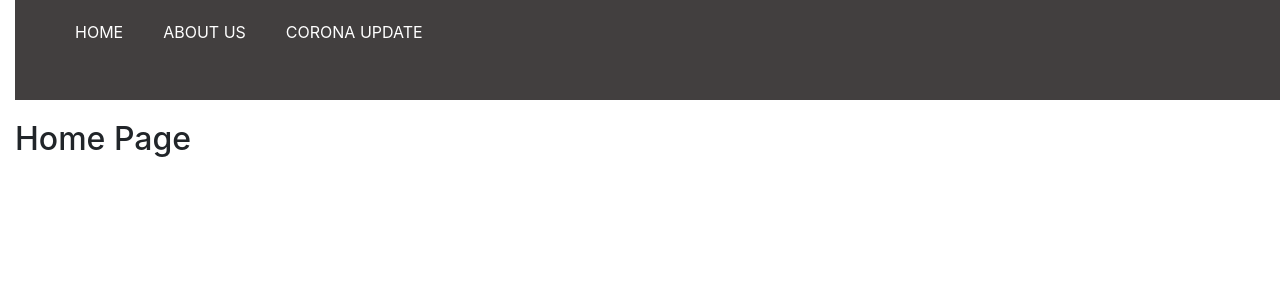
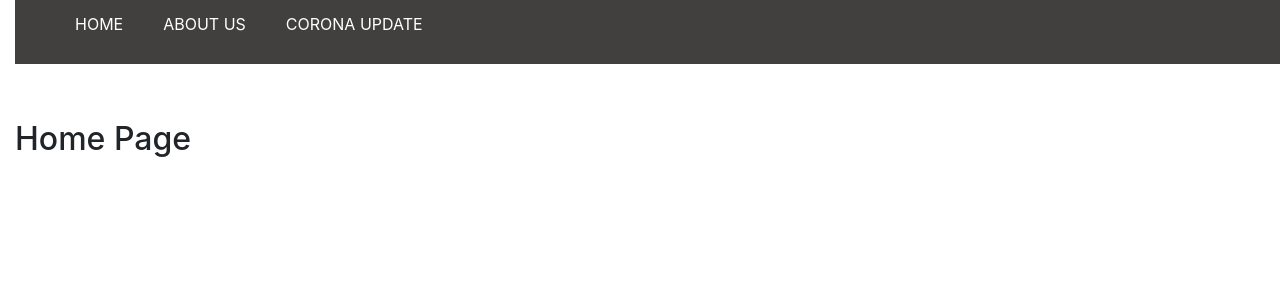
Before and after one commit to uttam-akarapu/coronavirus-tracker, a React (Create React App) app: page / in a window 1280 px wide. Shown: the top 300 px of the page. Built offline with nearby package versions, Linux system fonts and the light colour scheme.

Commit message:
deploying app to github

```diff
--- a/src/App.js
+++ b/src/App.js
@@ -36,7 +36,7 @@ class App extends Component {
 
       return (
 
-        <Router>
+        <Router basename={window.location.pathname || ''}>
 
         <div className = "container-fluid">
 
--- a/src/WorldList/WorldList.css
+++ b/src/WorldList/WorldList.css
@@ -19,3 +19,6 @@ table thead td{font-weight: 800;text-align: center;}
         margin-bottom: 30px;
     }
 }
+
+.worldListTable {box-shadow: 6px 6px 15px #227b8b;
+    background: #ddfcff;}
--- a/src/countrylist/countrylist.css
+++ b/src/countrylist/countrylist.css
@@ -27,3 +27,8 @@ table{border-collapse: collapse;width:100%}
 
 
 }
+
+.countryTable{
+    box-shadow: 6px 6px 15px 3px #476ec1;
+    background: #f1f8ff;
+}
--- a/src/header/header.css
+++ b/src/header/header.css
@@ -2,12 +2,15 @@
 
     width:100%;
 
-    height:100px;
+    height:64px;
 
    background:#423f3f;
 
     position: fixed;
 
     top:0;
+    display: flex;
+    align-items: center;
+    z-index: 9999;
 
 }
--- a/src/header/mainmenu/mainmenu.css
+++ b/src/header/mainmenu/mainmenu.css
@@ -14,6 +14,15 @@
 
 }
 
+.mainMenu {
+    display:flex;
+
+}
+
+@media (max-width:480px){
+    .mainMenu{font-size: 13px;}
+
+}
 .mainMenu li a{
 
     color:white;
```
